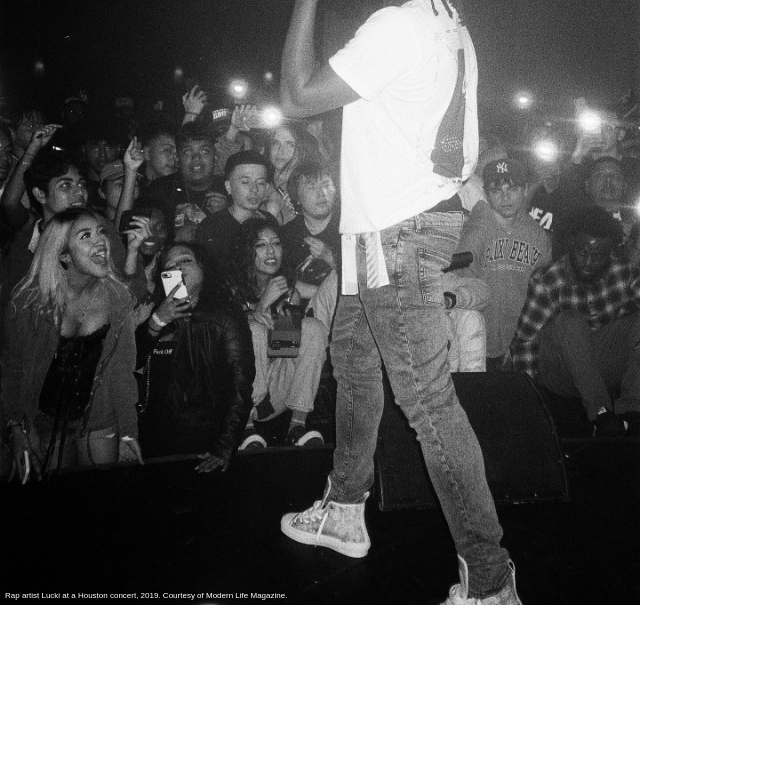
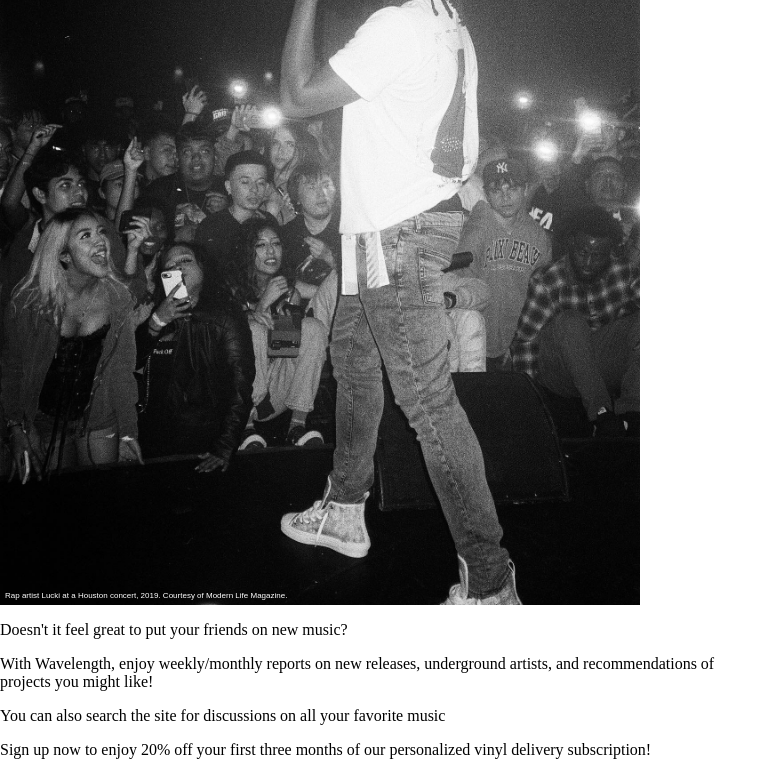
Before and after one commit to mkreynolds919/sign-up, a plain HTML site: page index.html in a window 1280 px wide. Shown: the part 195-954 px from the top of the page, without its empty margins (0-778 px from the left). Before the commit the page ends 804 px from the top, so only its background shows below. Drawn offline with Linux system fonts and the light colour scheme; a web font is replaced by a local one.

Commit message:
Add description text

```diff
--- a/index.html
+++ b/index.html
@@ -14,7 +14,10 @@
     </div>
     <div class="content-container">
         <div class="desc-container">
-
+            <p>Doesn't it feel great to put your friends on new music?</p>
+            <p>With Wavelength, enjoy weekly/monthly reports on new releases, underground artists, and recommendations of projects you might like!</p>
+            <p>You can also search the site for discussions on all your favorite music</p>
+            <p>Sign up now to enjoy 20% off your first three months of our personalized vinyl delivery subscription!</p>
         </div>
         <div class="form-container">
 
```
